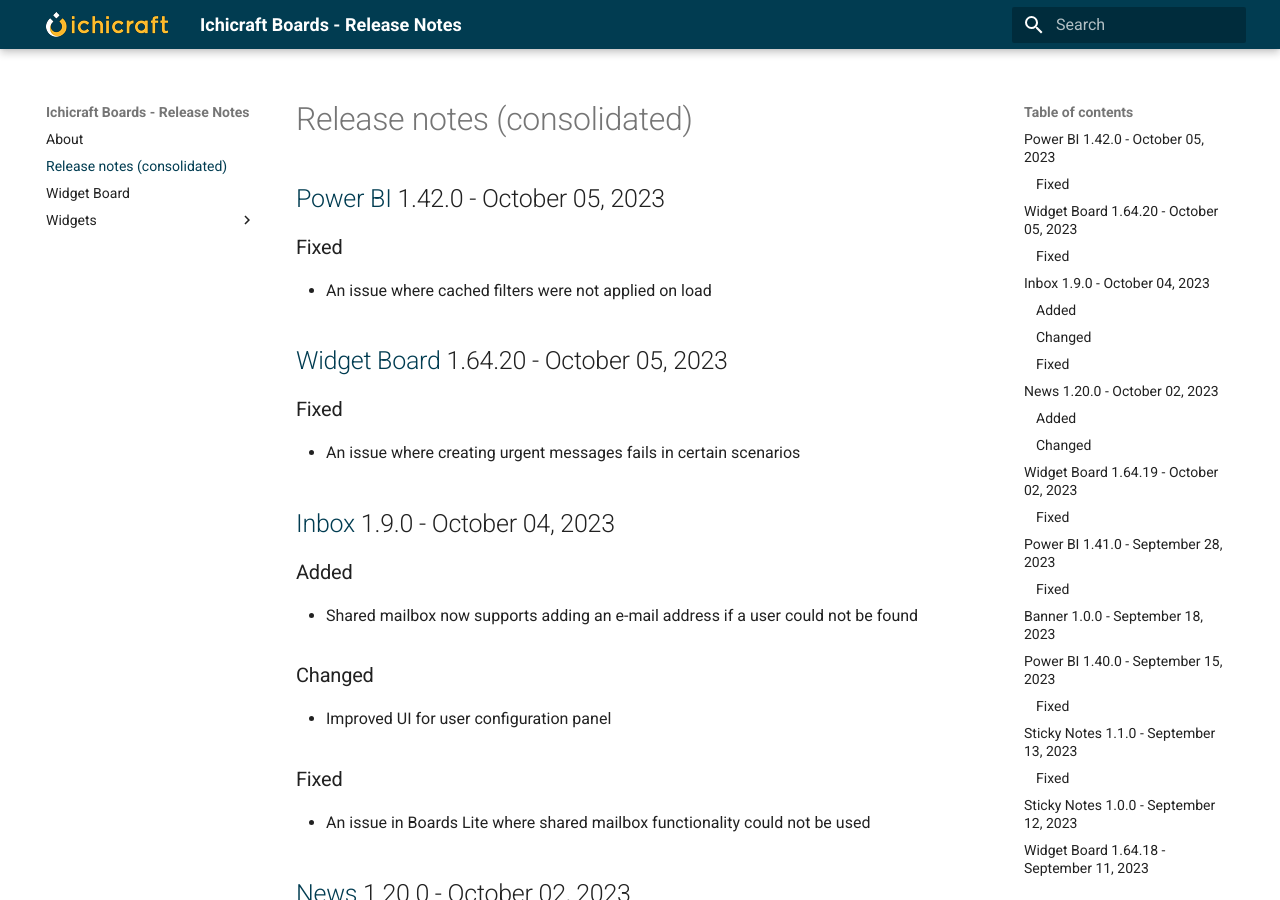
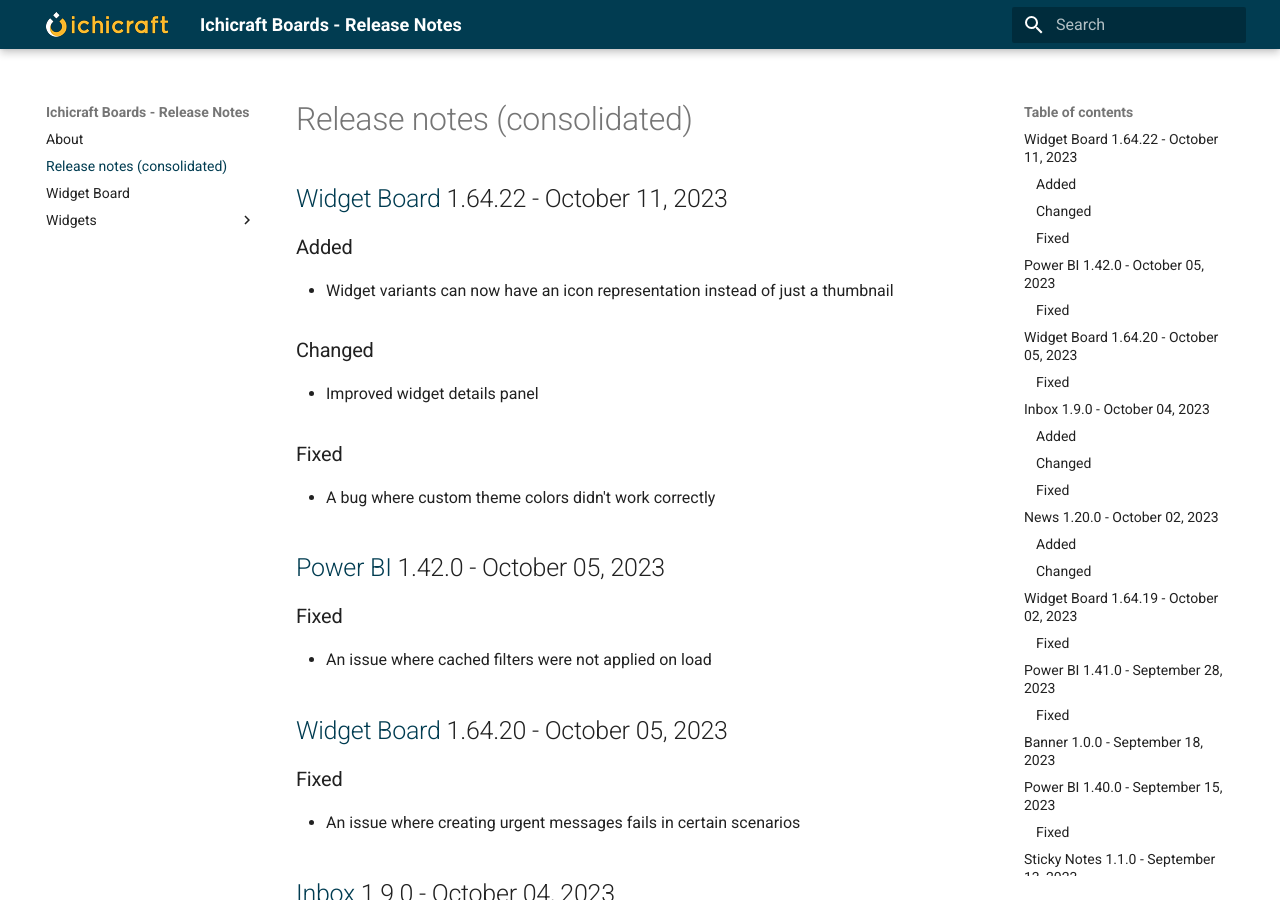
Before and after one commit to ichicraft/widgets-docs, an MkDocs documentation site: the page built from docs/Release-notes-(consolidated).md, in a window 1280 px wide and 900 px high. Built offline with MkDocs 1.6.1 and Material for MkDocs 9.7.7, drawn with Linux system fonts in a browser that asks for light colours.

Commit message:
Release notes updated by BuildService

```diff
--- a/docs/Release-notes-(consolidated).md
+++ b/docs/Release-notes-(consolidated).md
@@ -1,3 +1,14 @@
+## [Widget Board](./Widget Board.md) 1.64.22 - October 11, 2023
+
+### Added
+- Widget variants can now have an icon representation instead of just a thumbnail
+
+### Changed
+- Improved widget details panel
+
+### Fixed
+- A bug where custom theme colors didn&#x27;t work correctly
+
 ## [Power BI](./Widgets/Power BI.md) 1.42.0 - October 05, 2023
 
 ### Fixed
```
Also changed, not shown: docs/Widget Board.md (+11 -0 lines).
